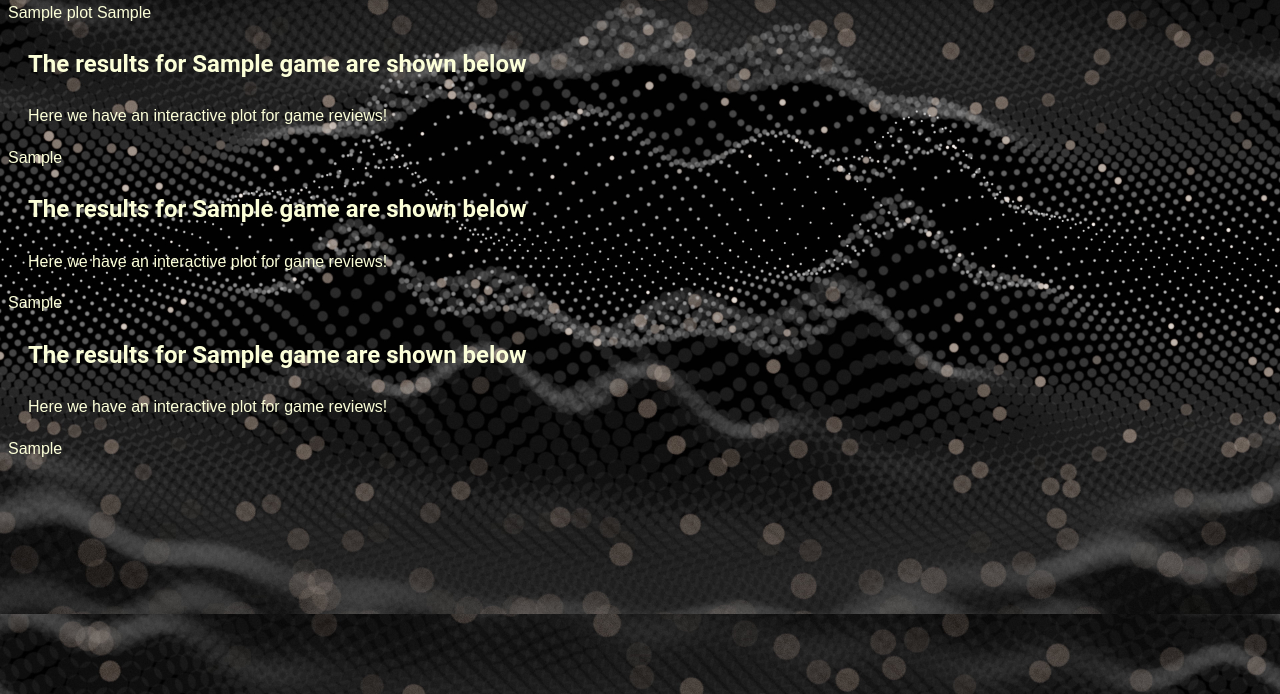
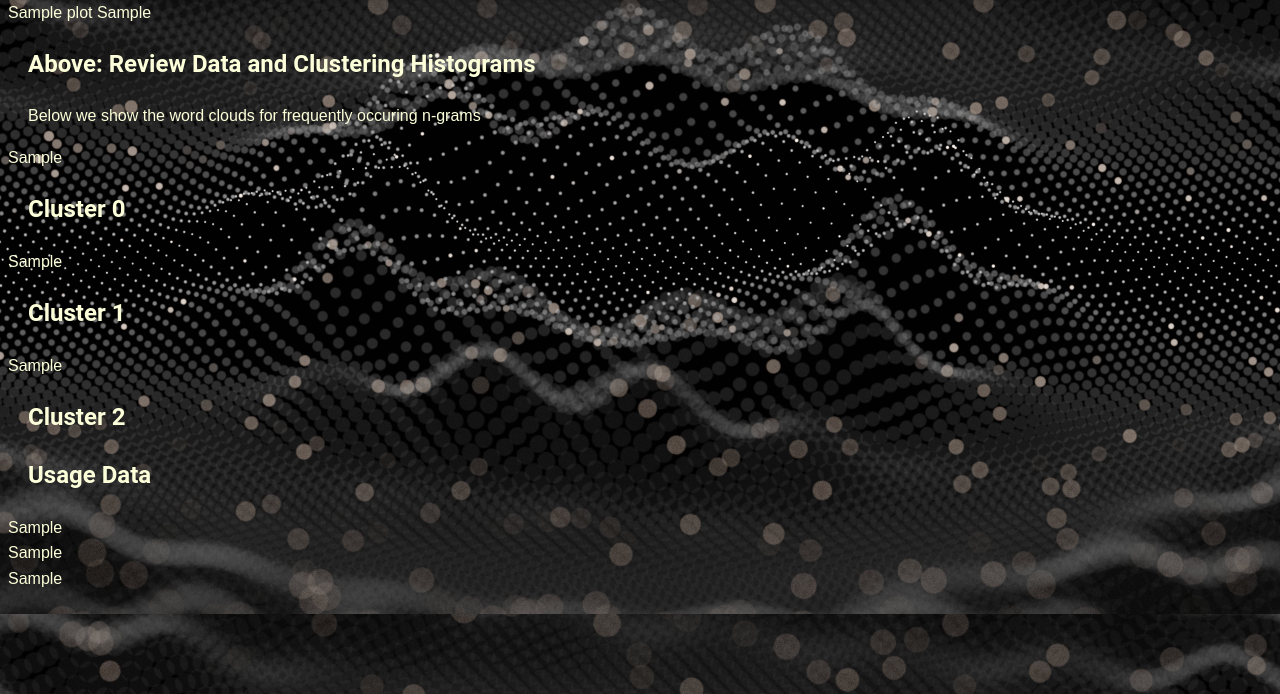
Before and after one commit to nogibjj/Steam_Review__Analyzer, a Flask app: template src/web_app/templates/Plots.html in a window 1280 px wide. Shown: the part 106-800 px from the top of the page. Run offline with Flask 3, Linux system fonts and the light colour scheme; the template is opened without the code that fills it: most values are stand-ins (such as "Sample title", 1, 10 or a date in 2020).

Commit message:
playtime commit

```diff
--- a/src/web_app/app.py
+++ b/src/web_app/app.py
@@ -15,7 +15,8 @@ from sklearn.cluster import MiniBatchKMeans
 from wordcloud import STOPWORDS, WordCloud
 from plotly.subplots import make_subplots
 from azure_sql_connect import get_dataframe
-
+import plotly.tools as tls
+import matplotlib.pyplot as plt
 
 nltk.download("stopwords")
 nltk.download("punkt")
@@ -457,7 +458,7 @@ def create_plot(df, grouping_selection, start_date, end_date):
     df["date_time"] = df["timestamp_created"]
 
     if grouping_selection == "Month":
-        df["year_month"] = df["date_time"].dt.to_period("M")
+        df["year_month"] = df["date_time"].dt.to_period('M')
         grouped_counts = df.groupby("year_month")["voted_up"].value_counts().unstack()
         grouped_counts = grouped_counts.reset_index()
         grouped_counts["year_month"] = grouped_counts["year_month"].dt.strftime("%b %Y")
@@ -523,6 +524,52 @@ def create_plot(df, grouping_selection, start_date, end_date):
         )
     return fig
 
+def plot_playtime_histogram(game_df,game_name, column_name):
+    """
+    Plot a histogram for a specified playtime column from a given DataFrame.
+
+    Parameters:
+    game_name (str): The name of the game for the plot title.
+    column_name (str): The name of the column to plot (e.g., 'playtime_forever', 'playtime_last_two_weeks', 'playtime_at_review').
+    """
+
+    # Playtime data
+    playtime_data = (game_df[column_name] / 60)  # Convert to hours
+
+    # Plot configuration
+    plt.figure(figsize=(10, 6))
+    plt.hist(playtime_data, bins=50, color="blue", edgecolor="black", log=True)
+
+    # Title and axis labels
+    plt.title(
+        f'{column_name.replace("_", " ").title()} Histogram (Log Scale) on "{game_name}"'
+    )
+    plt.xlabel("Playtime (hours)")
+    plt.ylabel("Frequency (Log Scale)")
+
+    # Statistical information
+    mean_val = np.mean(playtime_data)
+    median_val = playtime_data.median()
+    plt.axvline(
+        mean_val,
+        color="red",
+        linestyle="dashed",
+        linewidth=1,
+        label=f"Mean: {mean_val:.2f}",
+    )
+    plt.axvline(
+        median_val,
+        color="green",
+        linestyle="dashed",
+        linewidth=1,
+        label=f"Median: {median_val:.2f}",
+    )
+
+    # Add legend
+    plt.legend()
+
+    # Show plot
+    return plt
 
 @app.route("/", methods=["GET", "POST"])
 def home():
@@ -566,12 +613,27 @@ def home():
         plot2 = plots[0]
         plot3 = plots[1]
         plot4 = plots[2]
+        #plt5 = plot_playtime_histogram(data,user_selection, "author_playtime_forever")
+        #plt6 = plot_playtime_histogram(data,user_selection, "author_playtime_last_two_weeks")
+        plt7 = plot_playtime_histogram(data,user_selection, "playtime_at_review")
+
         print(plot4)
         plot_html = pio.to_html(plot, full_html=False, include_plotlyjs="cdn")
         plot_html1 = pio.to_html(plot1, full_html=False, include_plotlyjs="cdn")
         plot_html2 = pio.to_html(plot2, full_html=False, include_plotlyjs="cdn")
         plot_html3 = pio.to_html(plot3, full_html=False, include_plotlyjs="cdn")
         plot_html4 = pio.to_html(plot4, full_html=False, include_plotlyjs="cdn")
+
+        #fig5 = plt5.gcf()
+        #plotly5 = tls.mpl_to_plotly(fig5)
+        #plot_html5 = pio.to_html(plotly5, full_html=False, include_plotlyjs="cdn")
+        #fig6 = plt6.gcf()
+        #plotly6 = tls.mpl_to_plotly(fig6)
+        #plot_html6 = pio.to_html(plotly6, full_html=False, include_plotlyjs="cdn")
+        fig7 = plt7.gcf()
+        plotly7 = tls.mpl_to_plotly(fig7)
+        plot_html7 = pio.to_html(plotly7, full_html=False, include_plotlyjs="cdn")
+
         return render_template(
             "Plots.html",
             plot=plot_html,
@@ -579,6 +641,9 @@ def home():
             plot2=plot_html2,
             plot3=plot_html3,
             plot4=plot_html4,
+            #plot5=plot_html5,
+            #plot6=plot_html6,
+            plot7=plot_html7,
             grouping=grouping,
             game=user_selection,
             title="Game Results",
--- a/src/web_app/templates/Plots.html
+++ b/src/web_app/templates/Plots.html
@@ -25,25 +25,38 @@
         </div>
 
     <div style="margin-left: 20px;">
-        <h2>The results for {{game}} are shown below</h2>
-        <p>Here we have an interactive plot for game reviews!</p>
+        <h2>Above: Review Data and Clustering Histograms</h2>
+        <p>Below we show the word clouds for frequently occuring n-grams</p>
     </div>
         <div id="plotContainer1">
             {{ plot2|safe }}
         </div>
         <div style="margin-left: 20px;">
-            <h2>The results for {{game}} are shown below</h2>
-            <p>Here we have an interactive plot for game reviews!</p>
+            <h2>Cluster 0</h2>
         </div>
         <div id="plotContainer2">
             {{ plot3|safe }}
         </div>
         <div style="margin-left: 20px;">
-            <h2>The results for {{game}} are shown below</h2>
-            <p>Here we have an interactive plot for game reviews!</p>
+            <h2>Cluster 1</h2>
         </div>
         <div id="plotContainer2">
             {{ plot4|safe }}
+        </div>
+        <div style="margin-left: 20px;">
+            <h2>Cluster 2</h2>
+        </div>
+        <div style="margin-left: 20px;">
+            <h2>Usage Data</h2>
+        </div>
+        <div id="plotContainer2">
+            {{ plot5|safe }}
+        </div>
+        <div id="plotContainer2">
+            {{ plot6|safe }}
+        </div>
+        <div id="plotContainer2">
+            {{ plot7|safe }}
         </div>
     </body>
     </div>
```
